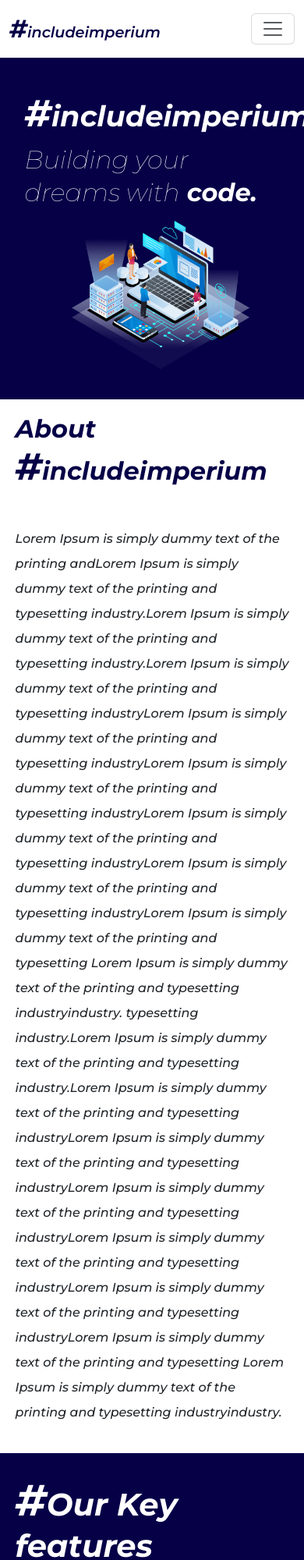
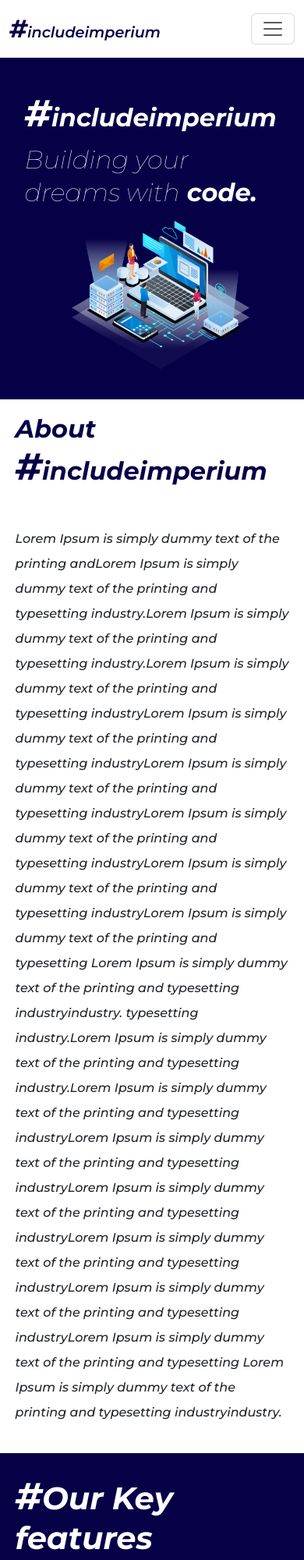
Before and after one commit to achunarayanan/imperium-2, a plain HTML site: page index.html in a window 390 px wide. Shown: the top 2000 px of the page at 78% size. Drawn offline with nearby package versions, Linux system fonts and the light colour scheme.

Commit message:
Update styles.css

```diff
--- a/css/styles.css
+++ b/css/styles.css
@@ -248,10 +248,10 @@ p{
 
 @media (max-width:1028px){
 .title-heading{
-    font-size: 2.3rem;
+    font-size: 2rem;
 }
 .title-i{
-    font-size: 3.5rem;
+    font-size: 3rem;
 }
 .h-i{
     font-size: 3rem;
```
